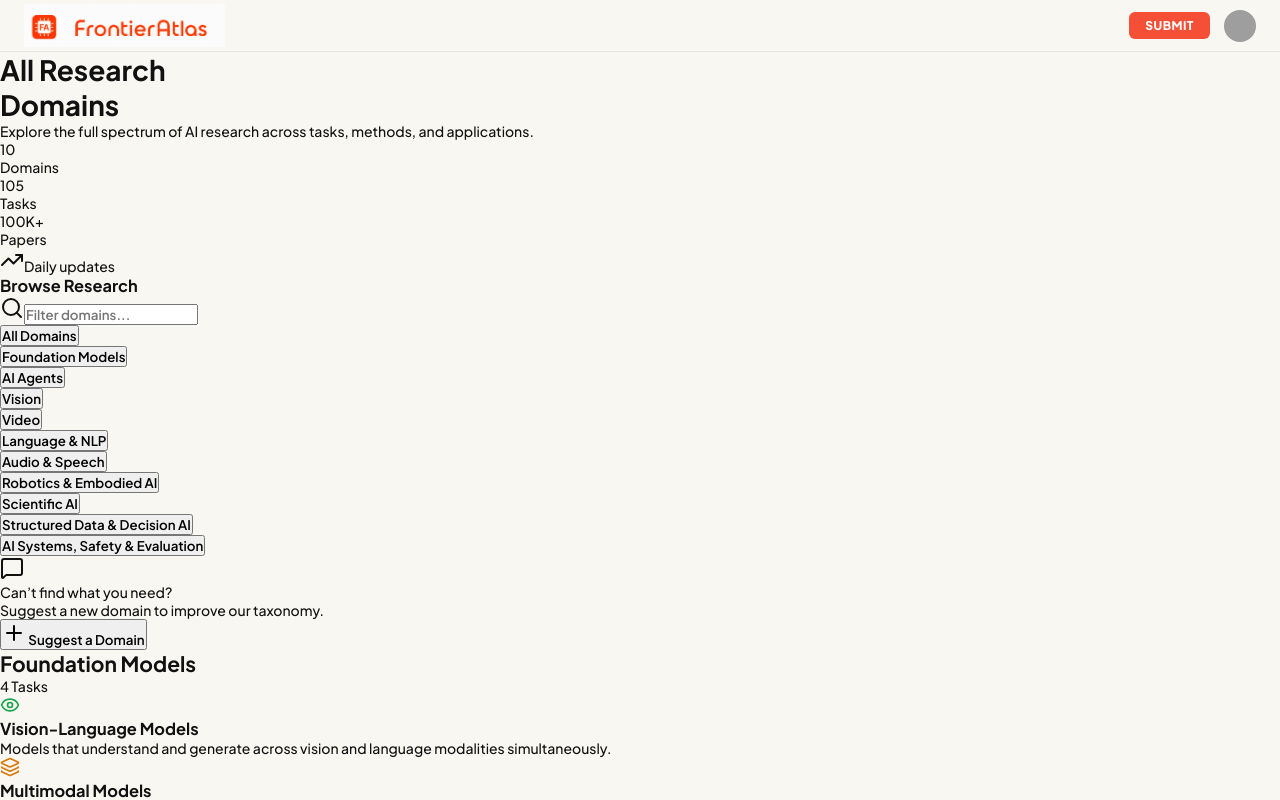
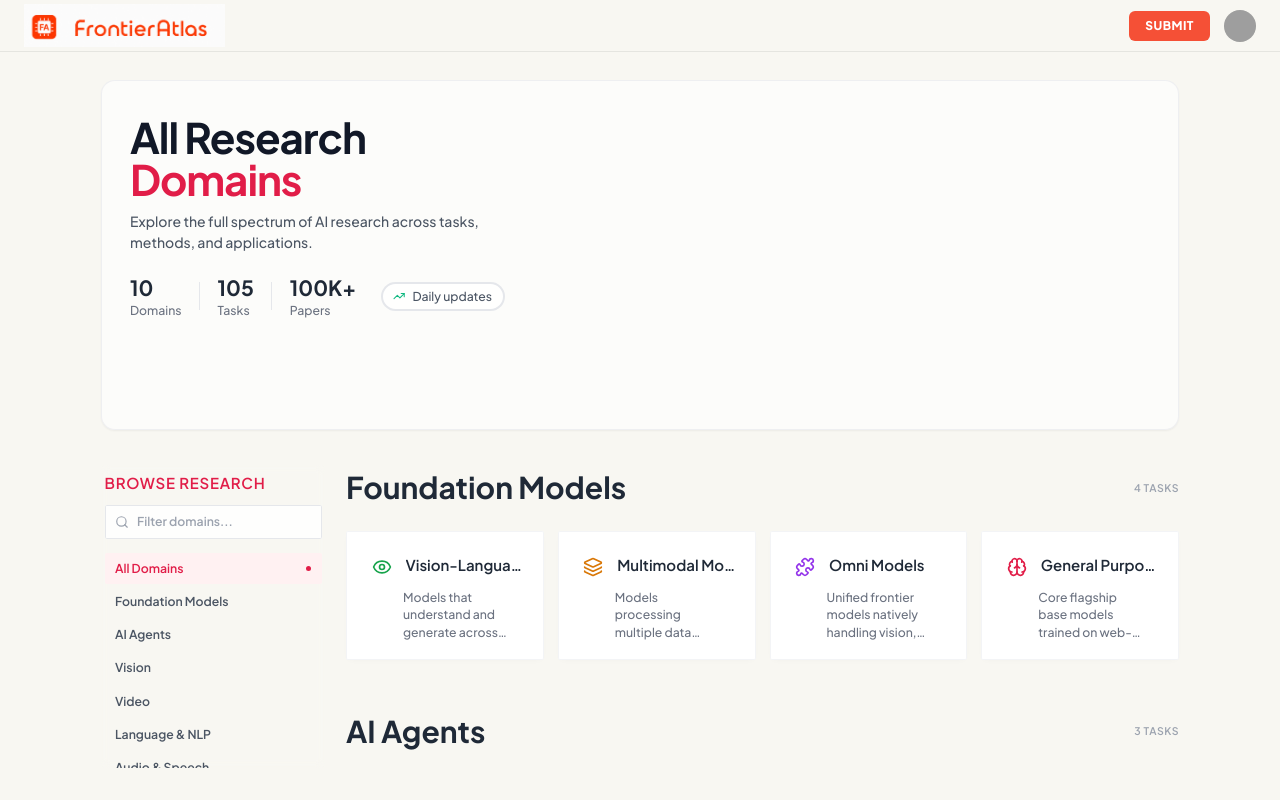
Before and after one commit to Deepak-Solanki04/Frontier_Atlas, a Next.js app: page / in a window 1280 px wide. Built offline with nearby package versions, Linux system fonts and the light colour scheme; grey boxes are pictures that could not be loaded.

Commit message:
fix: install and configure Tailwind CSS and PostCSS so all utility classes compile into production stylesheet

```diff
--- a/app/globals.css
+++ b/app/globals.css
@@ -1,3 +1,7 @@
+@tailwind base;
+@tailwind components;
+@tailwind utilities;
+
 *, *::before, *::after {
   box-sizing: border-box;
   margin: 0;
--- a/package.json
+++ b/package.json
@@ -18,8 +18,11 @@
     "@types/node": "^20",
     "@types/react": "^19",
     "@types/react-dom": "^19",
+    "autoprefixer": "^10.5.3",
     "eslint": "^9",
     "eslint-config-next": "16.2.9",
+    "postcss": "^8.5.19",
+    "tailwindcss": "^3.4.19",
     "typescript": "^5"
   }
 }
--- /dev/null
+++ b/postcss.config.mjs
@@ -0,0 +1,9 @@
+/** @type {import('postcss-load-config').Config} */
+const config = {
+  plugins: {
+    tailwindcss: {},
+    autoprefixer: {},
+  },
+};
+
+export default config;
--- /dev/null
+++ b/tailwind.config.ts
@@ -0,0 +1,18 @@
+import type { Config } from "tailwindcss";
+
+const config: Config = {
+  content: [
+    "./app/**/*.{js,ts,jsx,tsx,mdx}",
+    "./components/**/*.{js,ts,jsx,tsx,mdx}",
+  ],
+  theme: {
+    extend: {
+      colors: {
+        background: "var(--bg)",
+        foreground: "var(--text-dark)",
+      },
+    },
+  },
+  plugins: [],
+};
+export default config;
```
Also changed, not shown: 1 other file (tests, documents, lock files or other folders).
